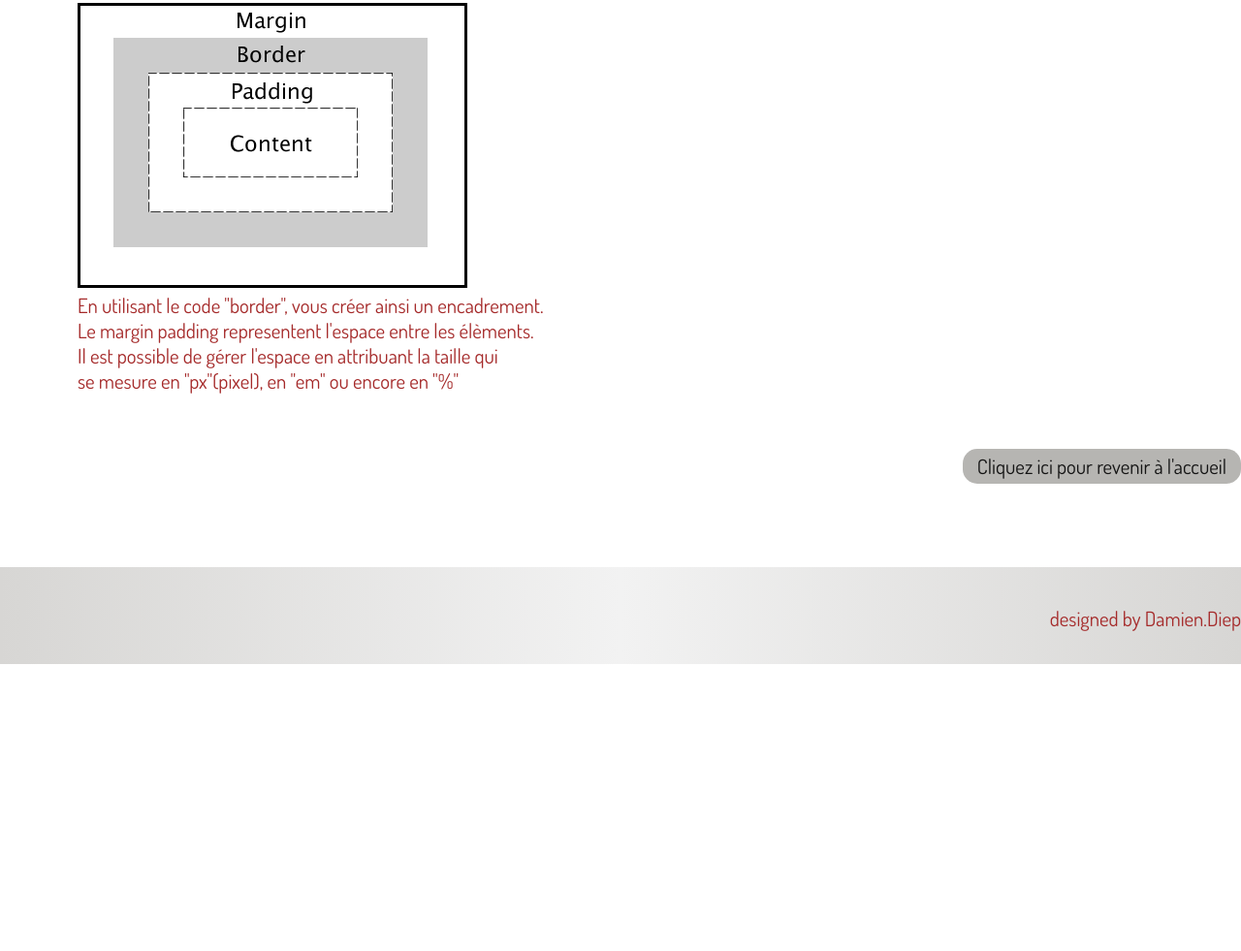
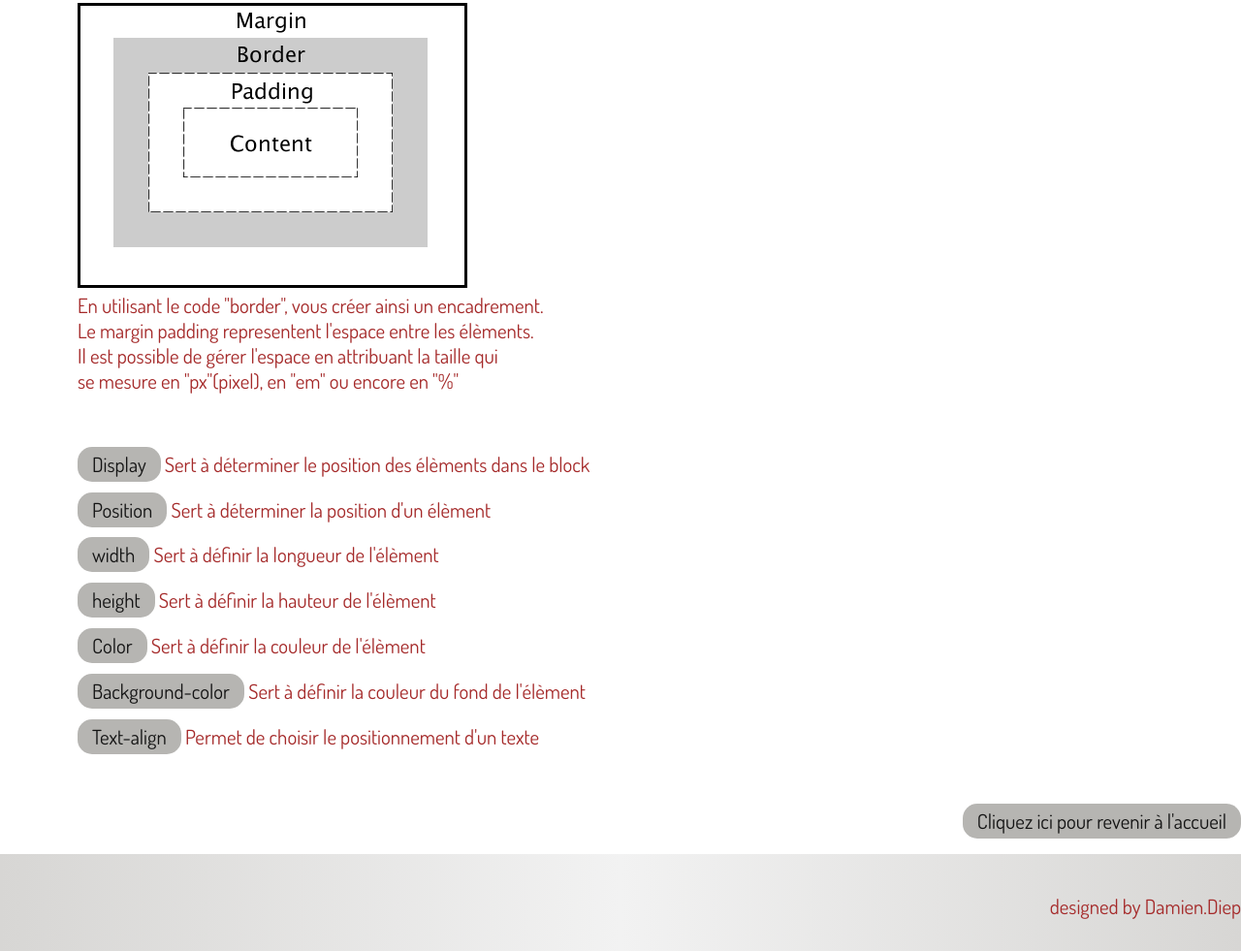
Before and after one commit to damiendiep/challenge2, a plain HTML site: page html.html in a window 1280 px wide. Shown: the part 1249-2230 px from the top of the page at 97% size. Before the commit the page ends 1934 px from the top, so only its background shows below. Drawn offline with Linux system fonts and the light colour scheme.

Commit message:
Css added and padding bottom fixed

```diff
--- a/html.html
+++ b/html.html
@@ -34,7 +34,14 @@
 		<p><marge><img src="boxmodel.gif"></marge><br><marge>En utilisant le code "border", vous créer ainsi un encadrement.<br></marge>
 		<marge>Le margin padding representent l'espace entre les élèments.<br></marge>
 		<marge>Il est possible de gérer l'espace en attribuant la taille qui <br></marge>
-		<marge>se mesure en "px"(pixel), en "em" ou encore en "%"</marge></p>
+		<marge>se mesure en "px"(pixel), en "em" ou encore en "%"</marge></p><br>
+		<p><code>Display</code>    Sert à déterminer le position des élèments dans le block</p>
+		<p><code>Position</code>    Sert à déterminer la position d'un élèment</p>
+		<p><code>width</code>    Sert à définir la longueur de l'élèment</p>
+		<p><code>height</code>    Sert à définir la hauteur de l'élèment</p>
+		<p><code>Color</code>    Sert à définir la couleur de l'élèment</p>
+		<p><code>Background-color</code>    Sert à définir la couleur du fond de l'élèment</p>
+		<p><code>Text-align</code>    Permet de choisir le positionnement d'un texte</p>
 		<a href="index.html"><p><code>Cliquez ici pour revenir à l'accueil</code></p></a>
 	</div>
 	<div id="myfootage">
--- a/index.css
+++ b/index.css
@@ -44,7 +44,6 @@ p {
 /*Middle size*/
 #banner {
 	padding-top:30px;
-	padding-bottom:70px;
 	min-width:10%;
 }
 
@@ -136,7 +135,6 @@ p {
 /*Middle size*/
 #banner {
 	padding-top:30px;
-	padding-bottom:70px;
 	min-width:10%;
 }
 
```
